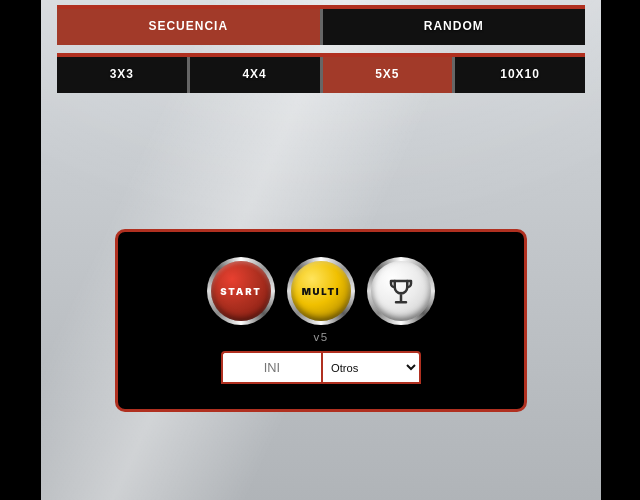
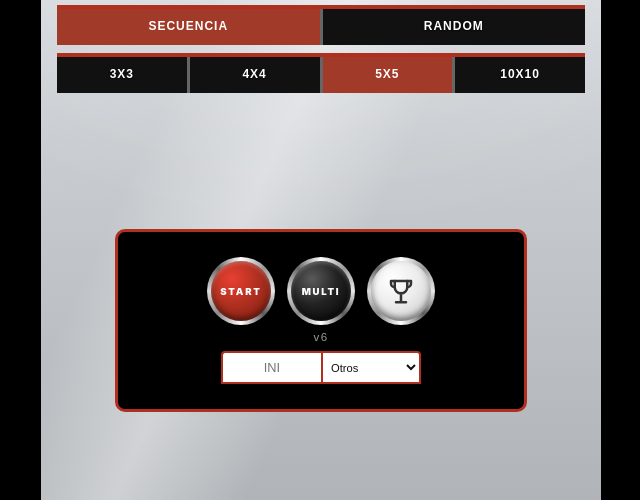
Before and after one commit to RDSK27/rds-schulte-test, a plain HTML site: page index.html in a window 1280 px wide. Shown: the part 300-800 px from the top of the page, without its empty margins (319-959 px from the left). Drawn offline with Linux system fonts and the light colour scheme.

Commit message:
rds-schulte-test-v6: boton MULTI en negro
Co-Authored-By: Claude Opus 5.5 <noreply@anthropic.com>

```diff
--- a/index.html
+++ b/index.html
@@ -244,10 +244,10 @@ if('serviceWorker' in navigator){
   /* Multi (prototipo 2026-11-27) */
   #mp{background:#fff;}
   body.mp-active header{display:none;}
-  /* v5: tres botones redondos (START, MULTI amarillo, Ranking) mas pequenos para que quepan en el panel negro */
+  /* v5: tres botones redondos (START, MULTI, Ranking) mas pequenos para que quepan en el panel negro; v6: MULTI en negro (antes amarillo) */
   #home .home-btn-row{gap:12px;}
   #home .home-btn-row #btn-start,#home .home-btn-row .start-btn{width:60px;height:60px;}
-  #home .home-btn-row #btn-multi{background:radial-gradient(circle at 35% 30%, #ffe45c 0%, #f0c000 45%, #9c7800 100%);color:#111;font-family:-apple-system,BlinkMacSystemFont,"Helvetica Neue",Arial,sans-serif;font-weight:900;font-size:0.6rem;letter-spacing:0.18em;text-transform:uppercase;padding:0;}
+  #home .home-btn-row #btn-multi{background:radial-gradient(circle at 35% 30%, #5a5a5a 0%, #222222 45%, #000000 100%);color:#fff;font-family:-apple-system,BlinkMacSystemFont,"Helvetica Neue",Arial,sans-serif;font-weight:900;font-size:0.6rem;letter-spacing:0.18em;text-transform:uppercase;padding:0;}
   #home .home-btn-row #btn-multi:active{box-shadow:inset 0 3px 7px rgba(0,0,0,0.6);}
   .mp-entry{margin-top:10px;background:none;border:1px dashed #b03020;border-radius:4px;color:#ddd;font:800 11px Arial,sans-serif;letter-spacing:.12em;padding:6px 12px;text-transform:uppercase;cursor:pointer;}
   .mp-v{display:none;flex:1;min-height:0;flex-direction:column;align-items:center;justify-content:center;gap:12px;padding:16px;box-sizing:border-box;overflow:auto;}
@@ -426,7 +426,7 @@ if('serviceWorker' in navigator){
           <button class="start-btn rank-btn" ontouchend="event.stopPropagation();" onclick="showRanking()" aria-label="Ranking"><svg viewBox="0 0 24 24" width="30" height="30" fill="none" stroke="#333333" stroke-width="2" stroke-linecap="round" stroke-linejoin="round" aria-hidden="true"><path d="M8 21h8M12 13.5v7.5M7 4h10v5a5 5 0 0 1-10 0V4z"/><path d="M7 4H4v2a3 3 0 0 0 3 3M17 4h3v2a3 3 0 0 1-3 3"/></svg></button>
         </div>
       </div>
-  <div class="app-ver" style="margin-top:6px;padding-top:0;">v5</div>
+  <div class="app-ver" style="margin-top:6px;padding-top:0;">v6</div>
   <div id="user-name-bar" style="margin-top:8px;">
     <div style="display:flex;width:200px;gap:0;margin:0 auto;">
       <input id="user-ini-input" type="text" maxlength="3" placeholder="INI"
--- a/sw.js
+++ b/sw.js
@@ -1,5 +1,5 @@
 /* RDS Schulte Perception - Service Worker */
-var CACHE = 'schulte-v5';
+var CACHE = 'schulte-v6';
 var ASSETS = [
   './',
   './index.html',
```
